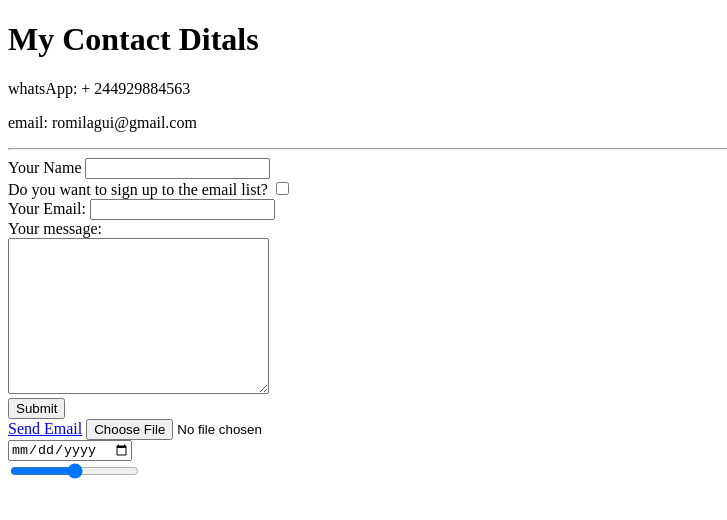
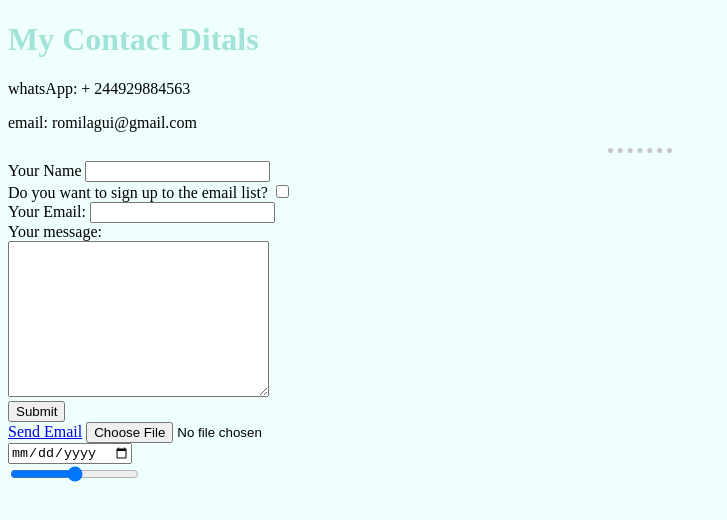
Before and after one commit to romilagui/cv, a plain HTML site: page contact.html in a window 1280 px wide. Shown: the whole page, without its empty margins (0-727 px from the left). Drawn offline with Linux system fonts and the light colour scheme.

Commit message:
Add files via upload

```diff
--- a/contact.html
+++ b/contact.html
@@ -4,7 +4,8 @@
   <meta charset="UTF-8">
   <meta http-equiv="X-UA-Compatible" content="IE=edge">
   <meta name="viewport" content="width=device-width, initial-scale=1.0">
-  <title>Document</title>
+  <title>Contact me!</title>
+  <link rel="stylesheet" href="./css/style.css">
 </head>
 <body>
   <h1>My Contact Ditals</h1>
--- /dev/null
+++ b/css/style.css
@@ -0,0 +1,19 @@
+body {
+  background-color: #EFFFFD;
+}
+#heading {
+  border-radius: 20%;
+}
+hr {
+  border-style: none;
+  border-top-style: dotted;
+  border-color: rgb(199, 199, 199);
+  width: 5%;
+  border-width: 5px;
+}
+h1 {
+  color: #A1E3D8;
+}
+h3 {
+  color: #A1E3D8;
+}
```
Also changed, not shown: hobbies.html (+1 -0 lines), index.html (+3 -2 lines).
